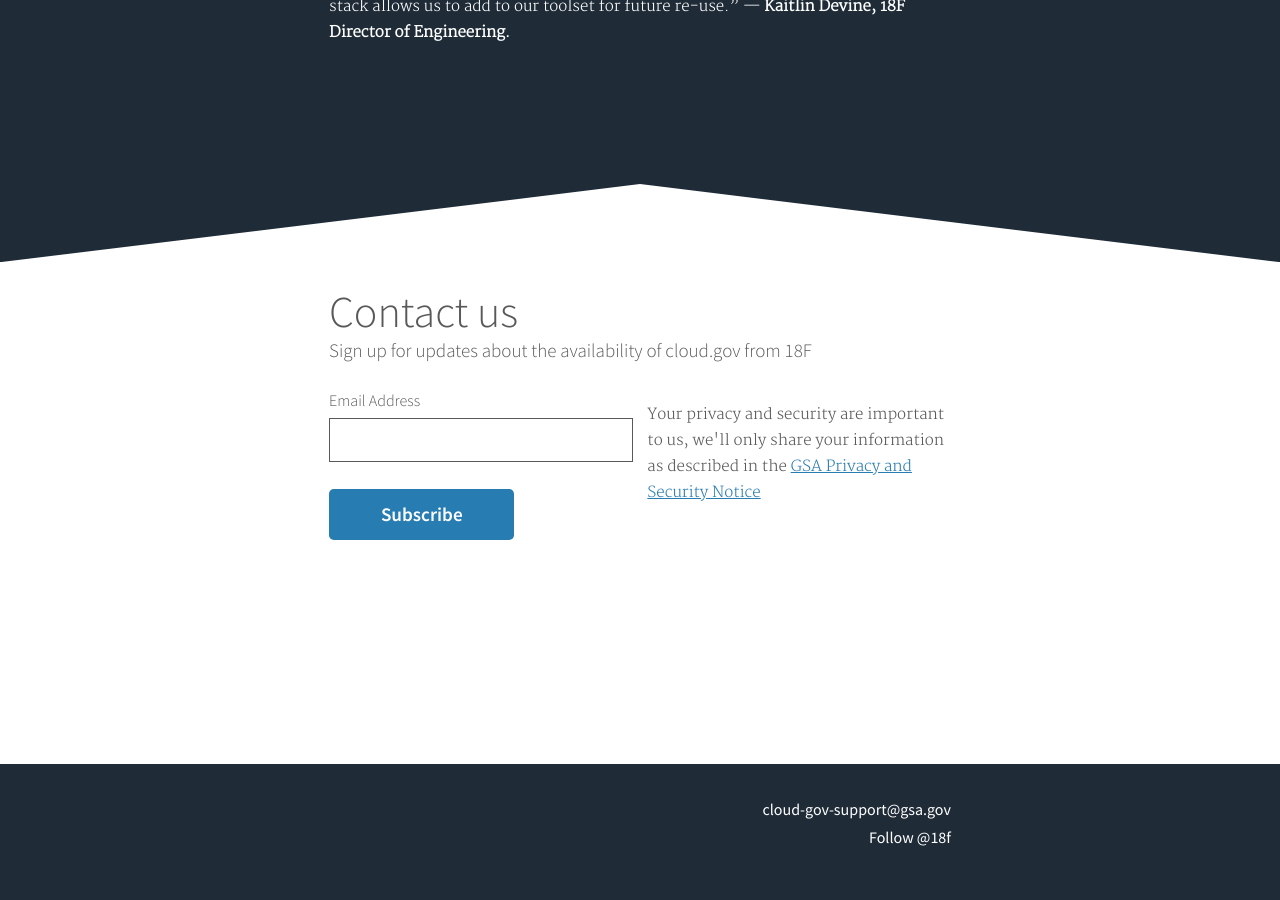
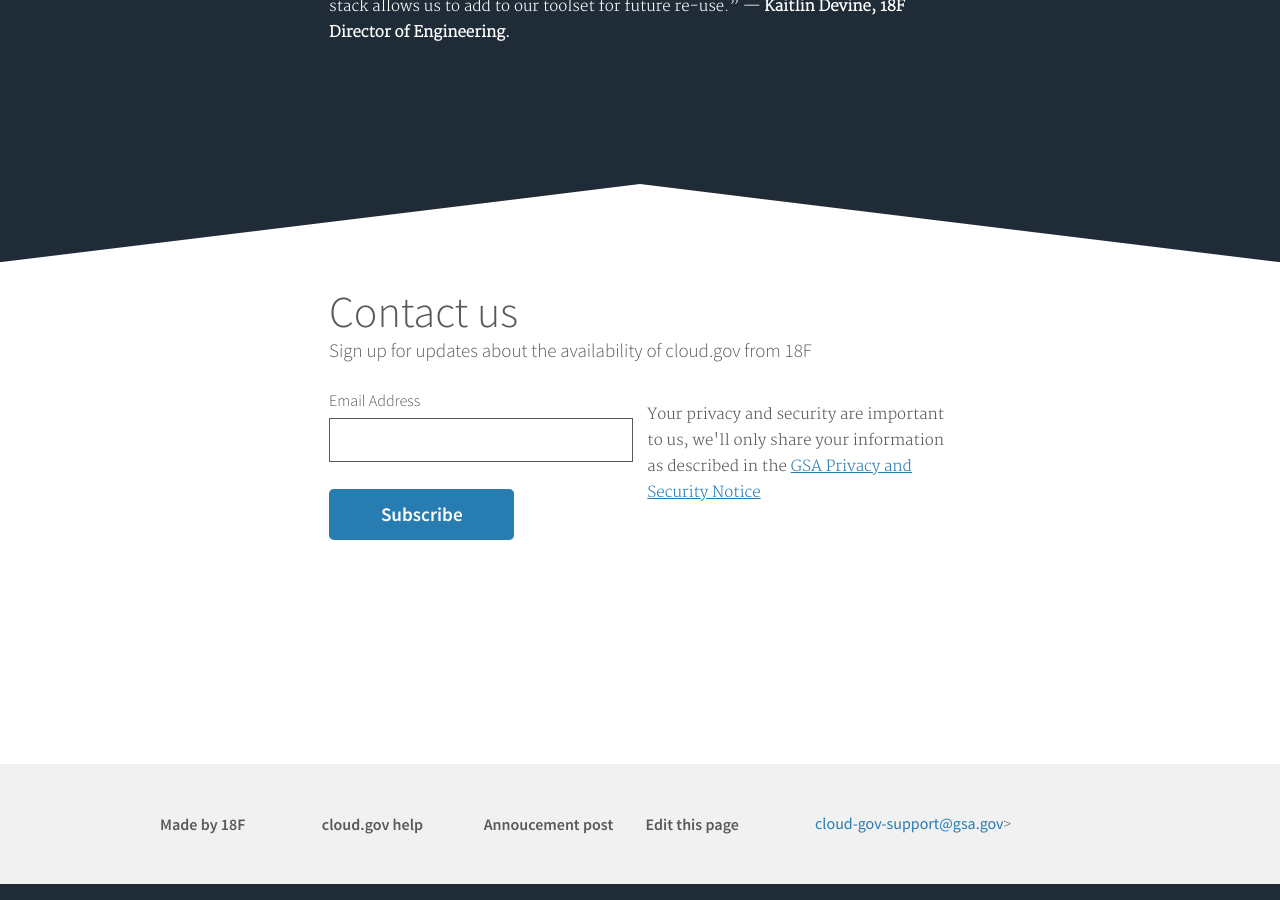
Before and after one commit to cloud-gov/cg-landing, a Jekyll site: the page built from pages/home.md, in a window 1280 px wide and 900 px high, scrolled down 4693 px. Built offline with Jekyll 4.4.1, drawn with Linux system fonts in a browser that asks for light colours; comment, search, counter and statistics services are not loaded.

Commit message:
Update footer links and style
Uses the design standards template with existing code, removes color-mismatching Twitter link to 18F.

```diff
--- a/_includes/footer.html
+++ b/_includes/footer.html
@@ -1,20 +1,25 @@
-<footer class="usa-footer footer" role="contentinfo">
-  <div class="usa-grid">
-    <div class="section-content usa-content footer-links">
-      <address>
-        {% if site.footer.name %}
-          <h3 class="usa-footer-contact-heading">{{ site.footer.name }}</h3>
-        {% endif %}
-        {% if site.footer.phonenumber %}
-          <a href="tel:{{ site.footer.phonenumber }}">{{ site.footer.phonenumber }}</a>
-        {% endif %}
-        <a href="mailto:{{ site.footer.email }}">{{ site.footer.email }}</a>
-        <br>
-        {% for twitter in site.footer.twitter %}
-        <a href="https://twitter.com/{{ twitter }}" class="twitter-follow-button" data-show-count="false" data-size="large">Follow @{{ twitter }}</a>
-        <script>!function(d,s,id){var js,fjs=d.getElementsByTagName(s)[0],p=/^http:/.test(d.location)?'http':'https';if(!d.getElementById(id)){js=d.createElement(s);js.id=id;js.src=p+'://platform.twitter.com/widgets.js';fjs.parentNode.insertBefore(js,fjs);}}(document, 'script', 'twitter-wjs');</script>
-        {% endfor %}
-      </address>
+  <footer class="usa-footer usa-footer-slim usa-sans" role="contentinfo">
+    <div class="usa-footer-primary-section">
+      <div class="usa-grid-full">
+        <nav class="usa-footer-nav usa-width-two-thirds">
+          <ul class="usa-unstyled-list">
+            <li class="usa-width-one-fourth usa-footer-primary-content">
+              <a class="usa-footer-primary-link" href="https://18f.gsa.gov/">Made by 18F</a>
+            </li>
+            <li class="usa-width-one-fourth usa-footer-primary-content">
+              <a class="usa-footer-primary-link" href="https://docs.cloud.gov/help/">cloud.gov help</a>
+            </li>
+            <li class="usa-width-one-fourth usa-footer-primary-content">
+              <a class="usa-footer-primary-link" href="https://18f.gsa.gov/2015/10/09/cloud-gov-launch/">Annoucement post</a>
+            </li>
+            <li class="usa-width-one-fourth usa-footer-primary-content">
+              <a class="usa-footer-primary-link" href="https://github.com/18F/cg-landing">Edit this page</a>
+            </li>
+          </ul>
+        </nav>
+        <div class="usa-width-one-third usa-footer-primary-content">
+          <a href="mailto:{{ site.footer.email }}">{{ site.footer.email }}</a>>
+        </div>
+      </div>
     </div>
-  </div>
-</footer>
+  </footer>
```
